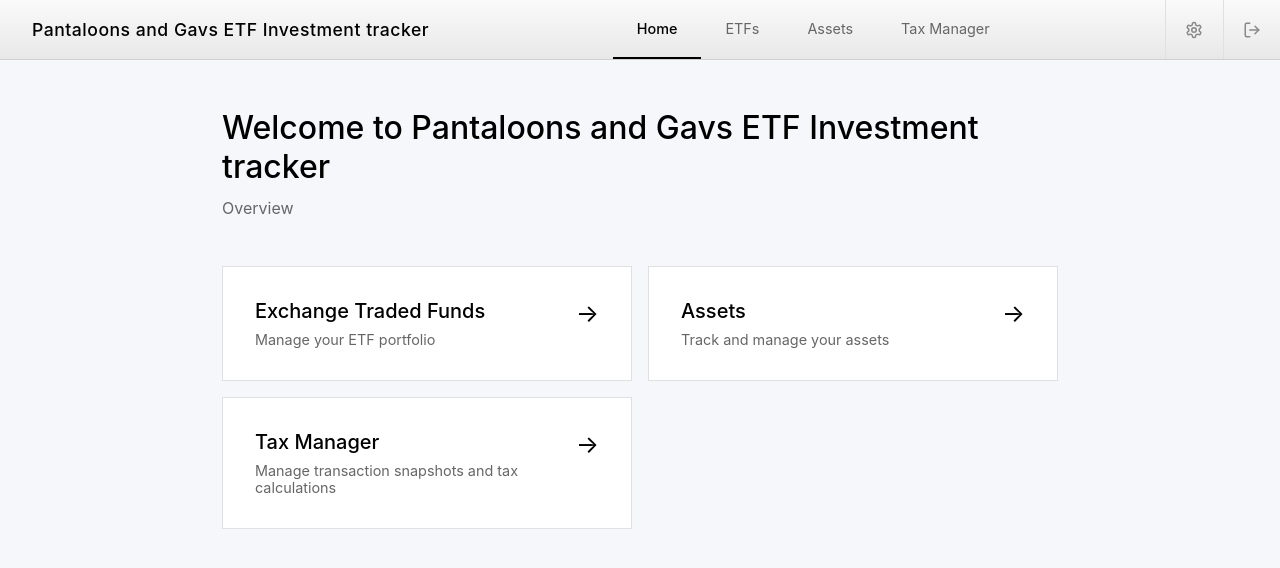
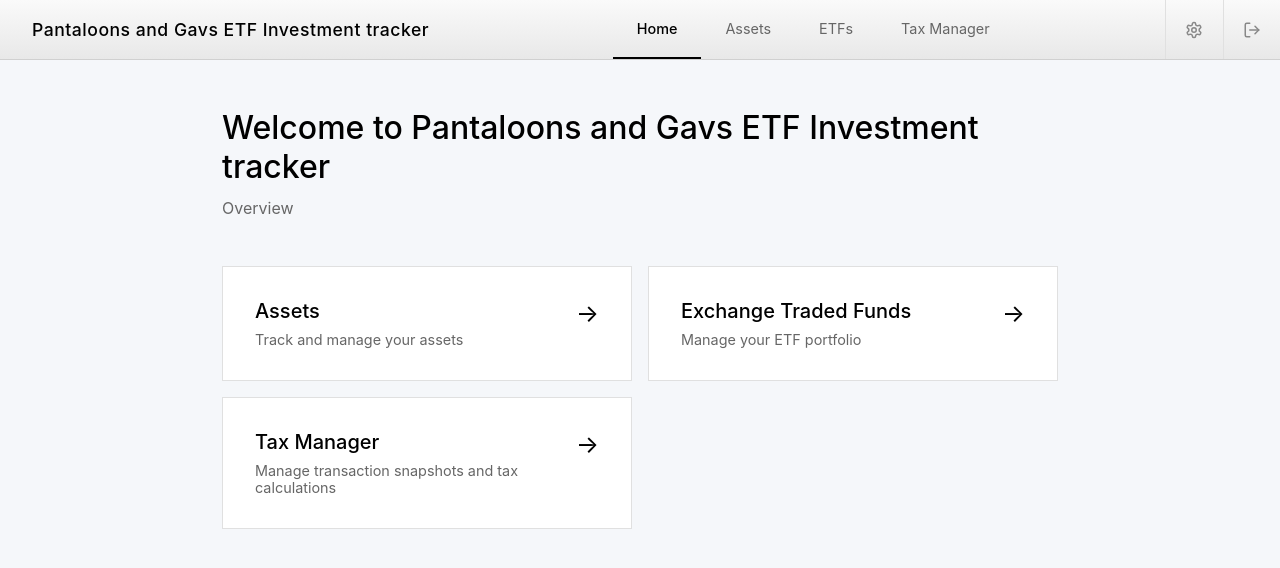
Before and after one commit to Bepyecee/eftBackEnd, a React (Create React App) app in the folder investment-tracker/frontend/: page / in a window 1280 px wide. Shown: the top 568 px of the page. Built offline with nearby package versions, Linux system fonts and the light colour scheme; sample sign-in values are in the browser's storage.

Commit message:
Minor menu re-ordering

```diff
--- a/investment-tracker/frontend/src/components/Dashboard.js
+++ b/investment-tracker/frontend/src/components/Dashboard.js
@@ -11,14 +11,14 @@ function Dashboard() {
         <p>{messages.DASHBOARD.OVERVIEW}</p>
       </div>
       <div className="dashboard-cards">
+        <Link to="/assets" className="dashboard-card">
+          <h3>{messages.DASHBOARD.ASSET_CARD_TITLE}</h3>
+          <p>{messages.DASHBOARD.ASSET_CARD_DESCRIPTION}</p>
+          <span className="card-arrow">→</span>
+        </Link>
         <Link to="/etfs" className="dashboard-card">
           <h3>{messages.DASHBOARD.ETF_CARD_TITLE}</h3>
           <p>{messages.DASHBOARD.ETF_CARD_DESCRIPTION}</p>
-          <span className="card-arrow">→</span>
-        </Link>
-        <Link to="/assets" className="dashboard-card">
-          <h3>{messages.DASHBOARD.ASSET_CARD_TITLE}</h3>
-          <p>{messages.DASHBOARD.ASSET_CARD_DESCRIPTION}</p>
           <span className="card-arrow">→</span>
         </Link>
         <Link to="/tax-manager" className="dashboard-card">
--- a/investment-tracker/frontend/src/components/Navigation.js
+++ b/investment-tracker/frontend/src/components/Navigation.js
@@ -23,10 +23,10 @@ function Navigation() {
           <Link to="/" className={location.pathname === '/' ? 'active' : ''}>{messages.NAV.HOME}</Link>
         </li>
         <li>
-          <Link to="/etfs" className={location.pathname === '/etfs' ? 'active' : ''}>{messages.NAV.ETFS}</Link>
+          <Link to="/assets" className={location.pathname === '/assets' ? 'active' : ''}>{messages.NAV.ASSETS}</Link>
         </li>
         <li>
-          <Link to="/assets" className={location.pathname === '/assets' ? 'active' : ''}>{messages.NAV.ASSETS}</Link>
+          <Link to="/etfs" className={location.pathname === '/etfs' ? 'active' : ''}>{messages.NAV.ETFS}</Link>
         </li>
         <li>
           <Link to="/tax-manager" className={location.pathname === '/tax-manager' ? 'active' : ''}>Tax Manager</Link>
```
